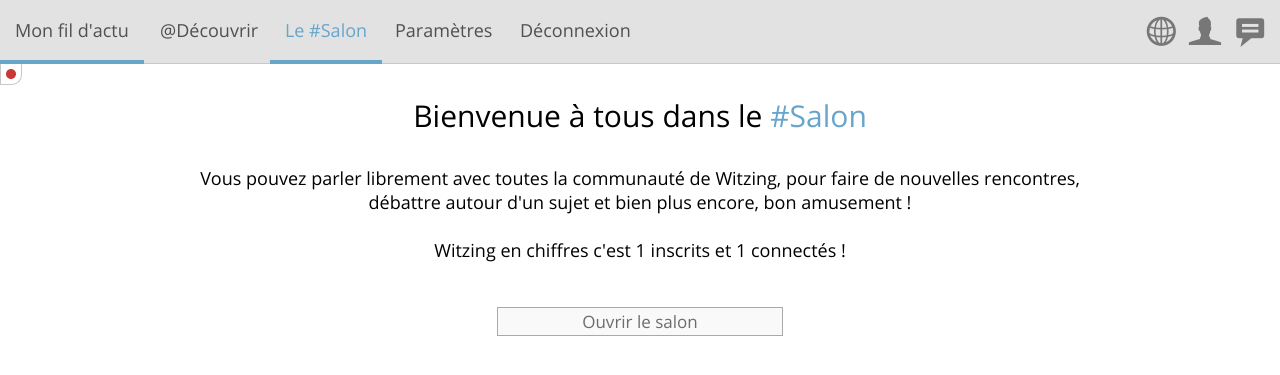
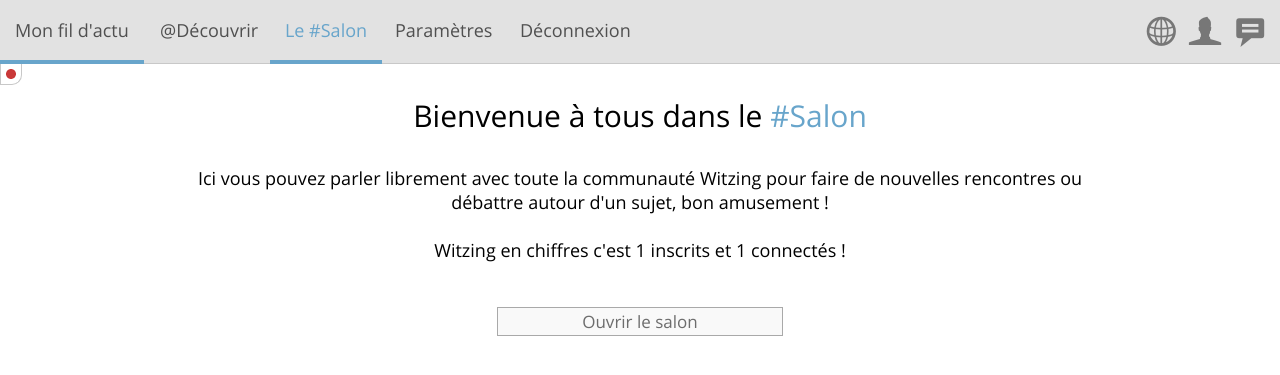
Before and after one commit to Drevero/witzing, a PHP site: page /p/salon.php in a window 1280 px wide. Shown: the top 375 px of the page. Run offline with PHP 8.4, Linux system fonts and the light colour scheme; the visitor is signed in with stand-in values (Sample User, id 1); tables that the repository leaves empty hold one stand-in row (values such as "Sample post"); data that the repository does not hold is empty.

Commit message:
Amélioration du texte de bienvenue
Amélioration du texte de bienvenue dans le #Salon.

```diff
--- a/p/salon.php
+++ b/p/salon.php
@@ -32,7 +32,7 @@ if(!isset($_GET['verif']))
 ?>
 	<div id="conteneur_intro_salon">
 		<p id="parametre_compte_texte">Bienvenue à tous dans le <span id="hashtag_witz">#Salon</span></p>
-		<p id="sous_titre_salon">Vous pouvez parler librement avec toutes la communauté de Witzing, pour faire de nouvelles rencontres, débattre autour d'un sujet et bien plus encore, bon amusement ! <br/><br />Witzing en chiffres c'est <span id="nmb_inscr"><?php echo $nmb_inscr['nmb_inscr']; ?></span> inscrits et <span id="nmb_co"><?php echo $nmb_co['nmb_co']; ?></span> connectés !</p>
+		<p id="sous_titre_salon">Ici vous pouvez parler librement avec toute la communauté Witzing pour faire de nouvelles rencontres ou débattre autour d'un sujet, bon amusement ! <br/><br />Witzing en chiffres c'est <span id="nmb_inscr"><?php echo $nmb_inscr['nmb_inscr']; ?></span> inscrits et <span id="nmb_co"><?php echo $nmb_co['nmb_co']; ?></span> connectés !</p>
 		<a href="salon.php?verif" id="bouton_ouvrir_salon">Ouvrir le salon</a>
 	</div>
 <?php
```
